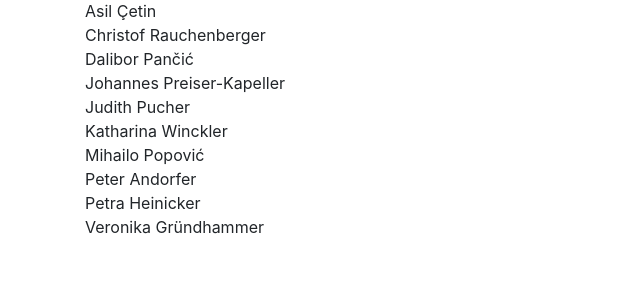
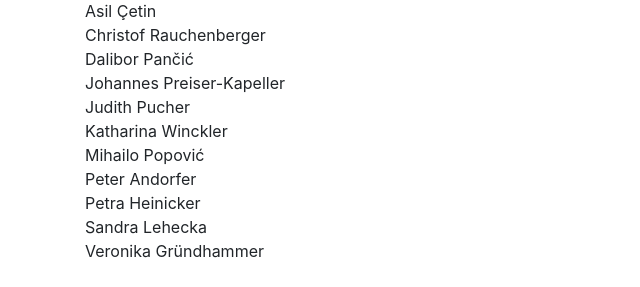
Before and after one commit to craws/OpenAtlas-Website, a Flask app: page /team in a window 1280 px wide. Shown: the part 1565-1852 px from the top of the page, without its empty margins (0-640 px from the left). Before the commit the page ends 1799 px from the top, so only its background shows below. Run offline with Flask 2, Linux system fonts and the light colour scheme; some libraries are stand-ins or nearby versions.

Commit message:
Added Sandra to contributers

```diff
--- a/openatlas_website/templates/team.html
+++ b/openatlas_website/templates/team.html
@@ -30,6 +30,7 @@
     Mihailo Popović<br/>
     Peter Andorfer<br/>
     Petra Heinicker<br/>
+    Sandra Lehecka<br/>
     Veronika Gründhammer
 </p>
 {% endblock %}
```
